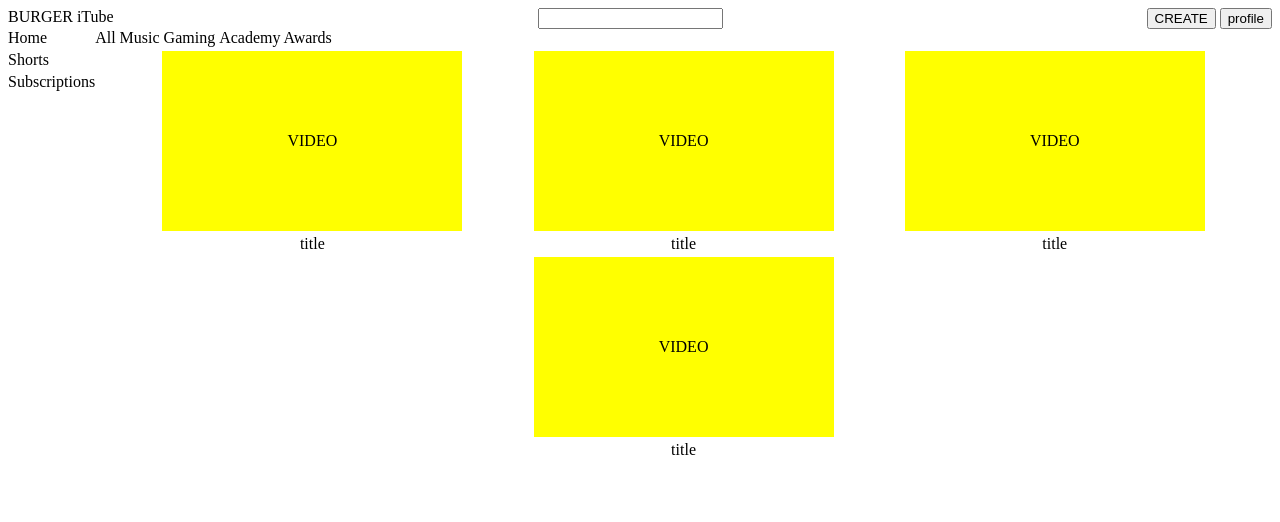
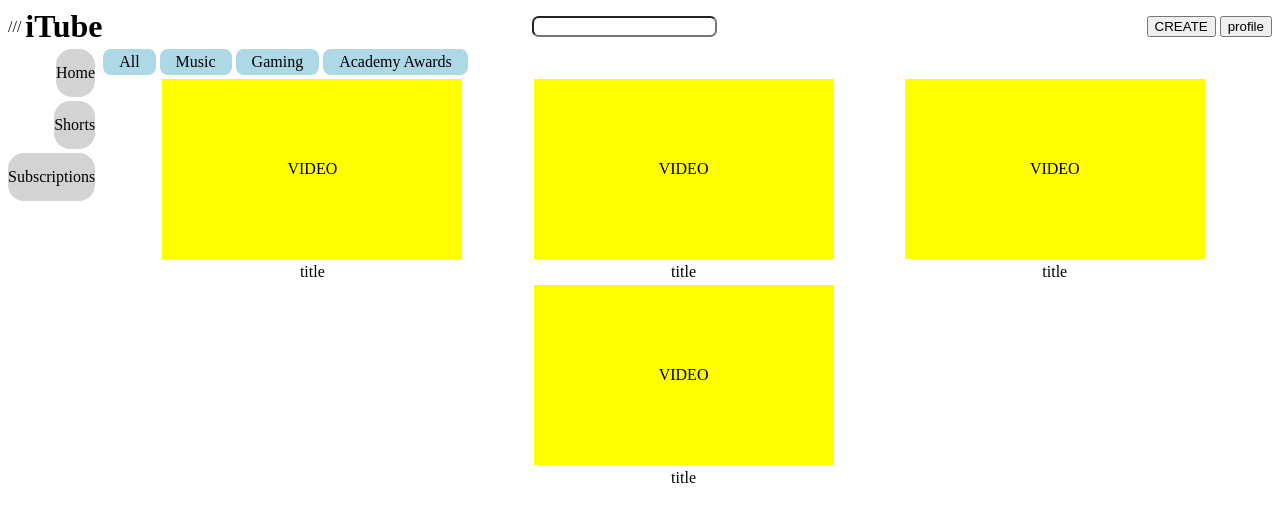
Before and after one commit to EvolveU-FSD/c12-flex, a plain HTML site: page iTube.html in a window 1280 px wide. Drawn offline with Linux system fonts and the light colour scheme.

Commit message:
Start to differentiate elements

```diff
--- a/iTube.css
+++ b/iTube.css
@@ -1,11 +1,21 @@
 body {
     display: flex;
     flex-direction: column;
+    gap: 0.25em;
+}
+
+h1 {
+    margin: 0;
+}
+
+input {
+    border-radius: 0.5em;
 }
 
 .header {
     display: flex;
     justify-content: space-between;
+    align-items: center;
 }
 
 .main-content {
@@ -15,12 +25,24 @@ body {
 .burger-zone {
     display: flex;
     gap: 0.25em;
+    align-items: center;
 }
 
 .side-menu {
     display: flex;
     flex-direction: column;
     gap: 0.25em;
+    align-items: flex-end;
+}
+
+.menu-item {
+    border-radius: 1em;
+    background: lightgrey;
+    height: 3em;
+
+    display: flex;
+    justify-content: center;
+    align-items: center;
 }
 
 .videos {
@@ -32,10 +54,16 @@ body {
 }
 
 .tag-space {
+    margin-left: 0.5em;
     display: flex;
     gap: 0.25em;
 }
 
+.tag {
+    padding: 0.25em 1em;
+    border-radius: 0.5em;
+    background-color: lightblue;
+}
 .video-row {
     display: flex;
     gap: 0.25em;
--- a/iTube.html
+++ b/iTube.html
@@ -9,8 +9,8 @@
 <body>
     <div class="header">
         <div class="burger-zone">
-            <div>BURGER</div>
-            <div>iTube</div>
+            <div>///</div>
+            <h1>iTube</h1>
         </div>
         <input />
         <div>
@@ -21,16 +21,16 @@
 
     <div class="main-content">
         <div class="side-menu">
-            <div>Home</div>
-            <div>Shorts</div>
-            <div>Subscriptions</div>
+            <div class="menu-item">Home</div>
+            <div class="menu-item">Shorts</div>
+            <div class="menu-item">Subscriptions</div>
         </div>
         <div class="videos">
             <div class="tag-space">
-                <div>All</div>
-                <div>Music</div>
-                <div>Gaming</div>
-                <div>Academy Awards</div>
+                <div class="tag">All</div>
+                <div class="tag">Music</div>
+                <div class="tag">Gaming</div>
+                <div class="tag">Academy Awards</div>
             </div>
             <div class="video-row">
                 <div class="video-card">
```
